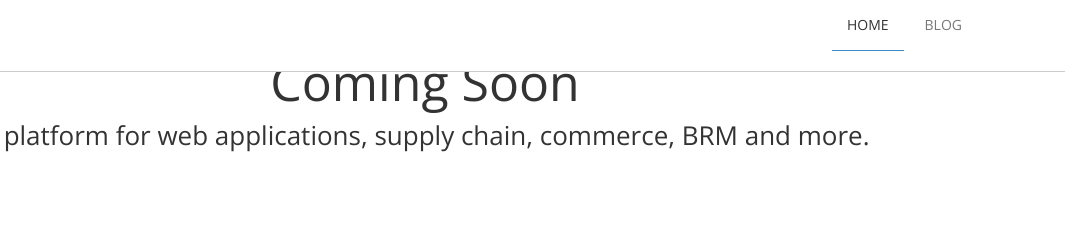
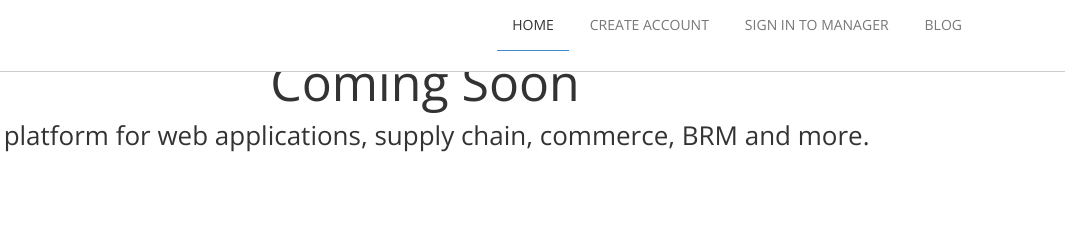
Before and after one commit to Industryswarm/Website, a plain HTML site: page index.html in a window 1280 px wide. Shown: the top 247 px of the page, 215-1280 px from the left. Drawn offline with nearby package versions, Linux system fonts and the light colour scheme; a script that the page names is missing.

Commit message:
menu changes

```diff
--- a/index.html
+++ b/index.html
@@ -26,7 +26,9 @@
                <div class="collapse navbar-collapse">
                     <ul class="nav pull-right navbar-nav">
                          <li class="active"><a href="index.html">Home</a></li>
-                         <li><a href="http://blog.industryswarm.com" onclick="alert('Blog not yet available...');return false;">Blog</a></li>
+                         <li><a href="https://manager.industryswarm.com" target="_blank" onclick="alert('New accounts are not currently available...');return false;">Create Account</a></li>
+                         <li><a href="https://manager.industryswarm.com" target="_blank">Sign in to Manager</a></li>
+                         <li><a href="https://blog.industryswarm.com" target="_blank" onclick="alert('Blog not yet available...');return false;">Blog</a></li>
                     </ul>
                </div>
           </div>
```
